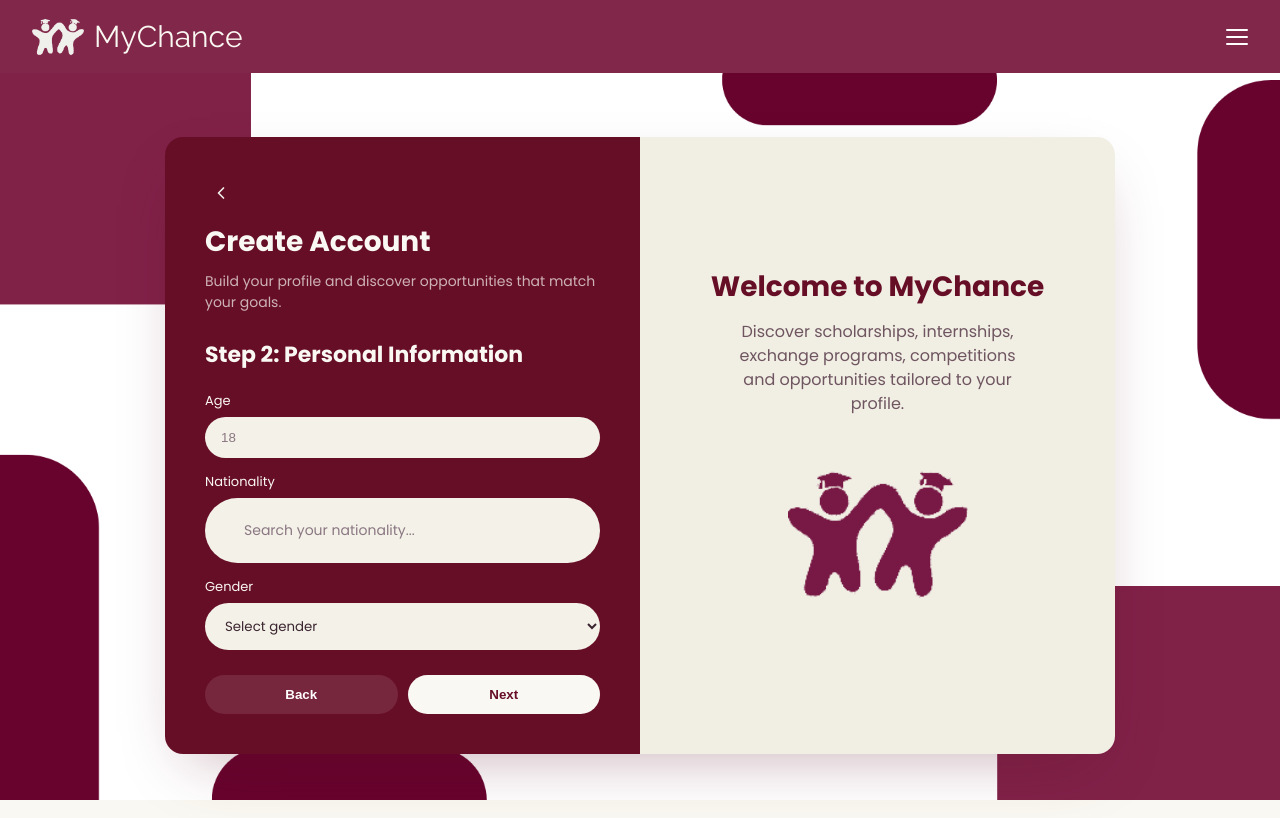
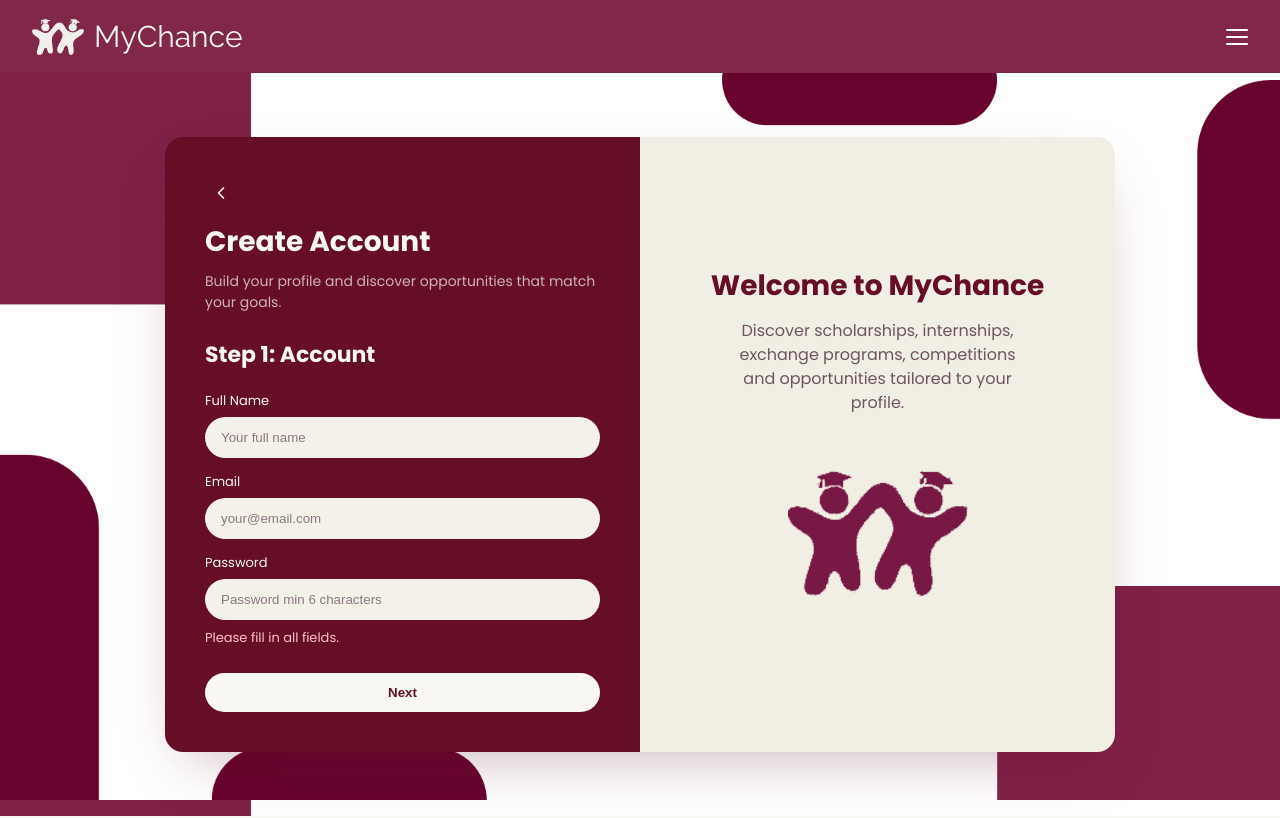
Before and after one commit to MyChancee/MyChance.github.io, a plain HTML site: page pages/signup.html in a window 1280 px wide. Both pictures are taken after a click on the button "Next". Drawn offline with nearby package versions, Linux system fonts and the light colour scheme.

Commit message:
Add validation for signup step 1 fields

```diff
--- a/pages/signup.html
+++ b/pages/signup.html
@@ -251,6 +251,15 @@
 }
 
 .gpa-applied-note.show{ display:block; }
+
+/* ===== STEP 1 VALIDATION ERROR ===== */
+.step1-error{
+  color:#FFC2C2;
+  font-size:13px;
+  margin-top:-6px;
+  margin-bottom:10px;
+  min-height:16px;
+}
 </style>
 
 </head>
@@ -326,6 +335,8 @@
 <label>Password</label>
 <input type="password" id="password" placeholder="Password min 6 characters" minlength="6">
 </div>
+
+<p id="step1-error" class="step1-error"></p>
 
 <div class="btn-row">
 <button type="button" class="btn-next" onclick="nextStep()">
@@ -566,8 +577,39 @@
     if (mensaje) {
         mensaje.textContent = "";
     }
+
+    const step1Error = document.getElementById("step1-error");
+    if (step1Error) {
+        step1Error.textContent = "";
+    }
 }
+
+        function validateStep1() {
+            const errorBox = document.getElementById("step1-error");
+            const full_name = document.getElementById("full_name").value.trim();
+            const email = document.getElementById("email").value.trim();
+            const password = document.getElementById("password").value;
+
+            if (!full_name || !email || !password) {
+                errorBox.textContent = "Please fill in all fields.";
+                return false;
+            }
+
+            if (password.length < 6) {
+                errorBox.textContent = "Password must be at least 6 characters long.";
+                return false;
+            }
+
+            errorBox.textContent = "";
+            return true;
+        }
+
         function nextStep() {
+            // Validamos el Step 1 (Account) antes de dejar avanzar
+            if (currentStep === 0 && !validateStep1()) {
+                return;
+            }
+
             if (currentStep < steps.length - 1) {
                 currentStep++;
                 showStep(currentStep);
```
